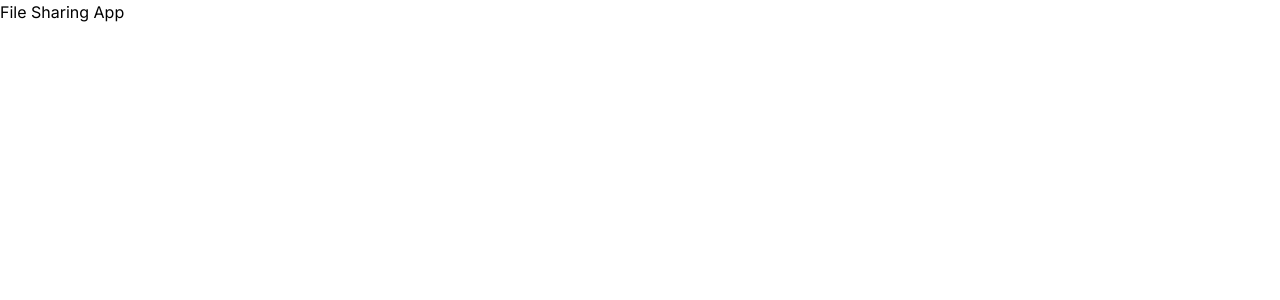
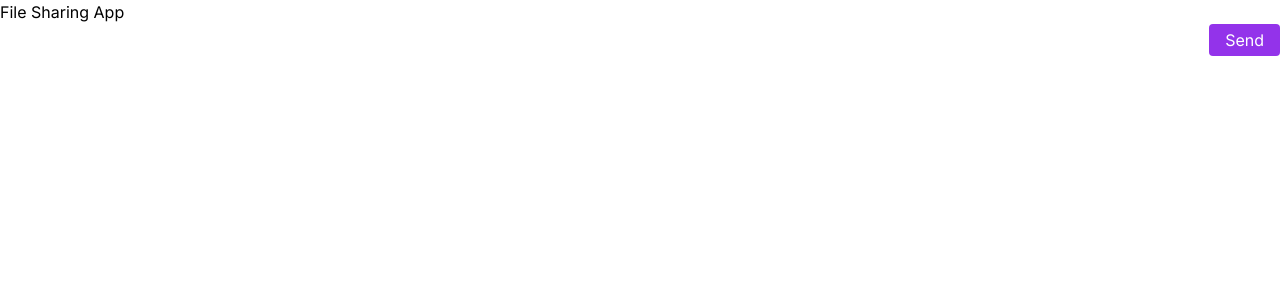
Before and after one commit to jibon0070/share-files, a Next.js app: page / in a window 1280 px wide. Shown: the top 300 px of the page. Built offline with nearby package versions, Linux system fonts and the light colour scheme.

Commit message:
feat: integrate Send component into Home page

```diff
--- a/src/app/page.tsx
+++ b/src/app/page.tsx
@@ -1,3 +1,12 @@
+import Send from "./send/send";
+
 export default function Home() {
-  return <main>File Sharing App</main>;
+  return (
+    <main>
+      File Sharing App
+      <div className="flex justify-end">
+        <Send />
+      </div>
+    </main>
+  );
 }
```
